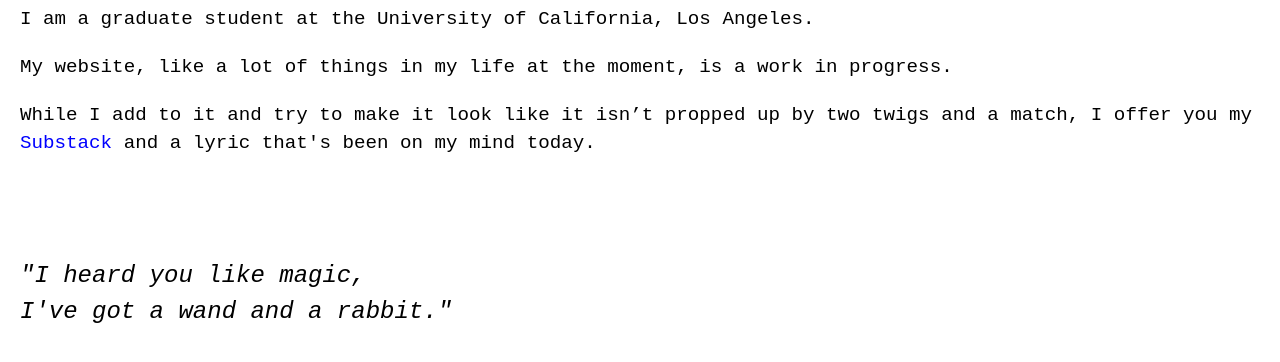
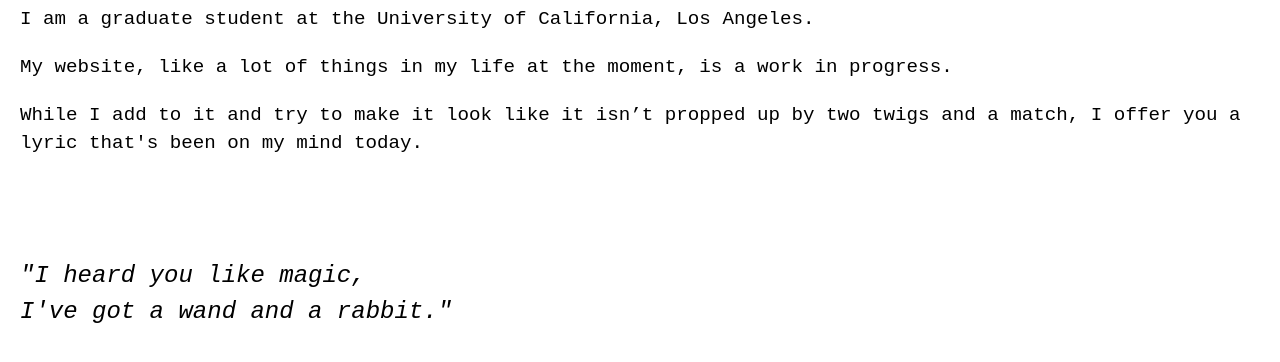
Before and after one commit to tirumalasri-vedam/tirumalasri-vedam.github.io, a plain HTML site: page index.html in a window 1280 px wide. Shown: the part 114-476 px from the top of the page. Drawn offline with Linux system fonts and the light colour scheme.

Commit message:
Update index.html

```diff
--- a/index.html
+++ b/index.html
@@ -13,7 +13,7 @@
 
     <p>I am a graduate student at the University of California, Los Angeles. </p>
 	<p>My website, like a lot of things in my life at the moment, is a work in progress. </p>
-<p>While I add to it and try to make it look like it isn’t propped up by two twigs and a match, I offer you my <a href="https://tirumalasrivedam.substack.com/" target="_blank">Substack</a> and a lyric that's been on my mind today.</p>
+<p>While I add to it and try to make it look like it isn’t propped up by two twigs and a match, I offer you a lyric that's been on my mind today. </p>
 
 <p class="lyric"><em>"I heard you like magic,<br>
         I've got a wand and a rabbit."</em></p>
```
